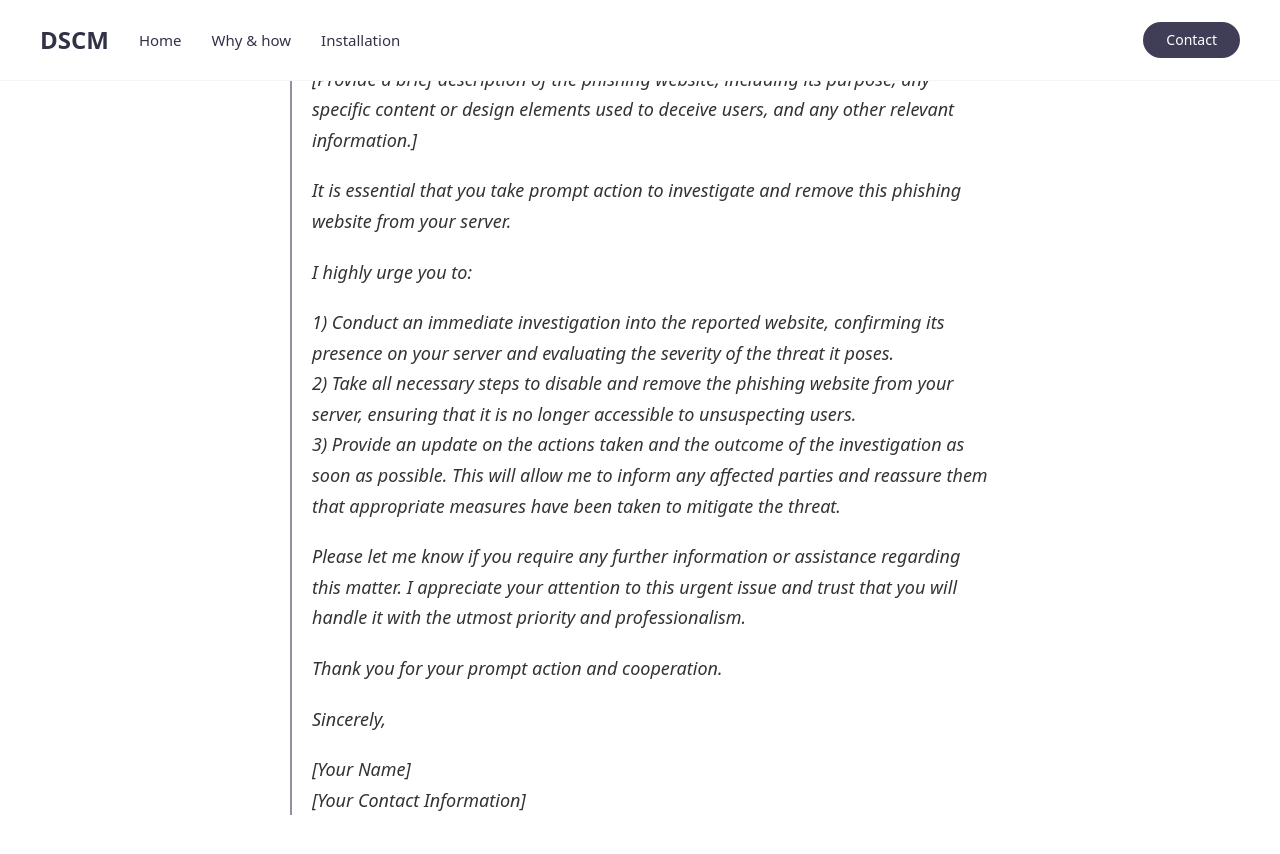
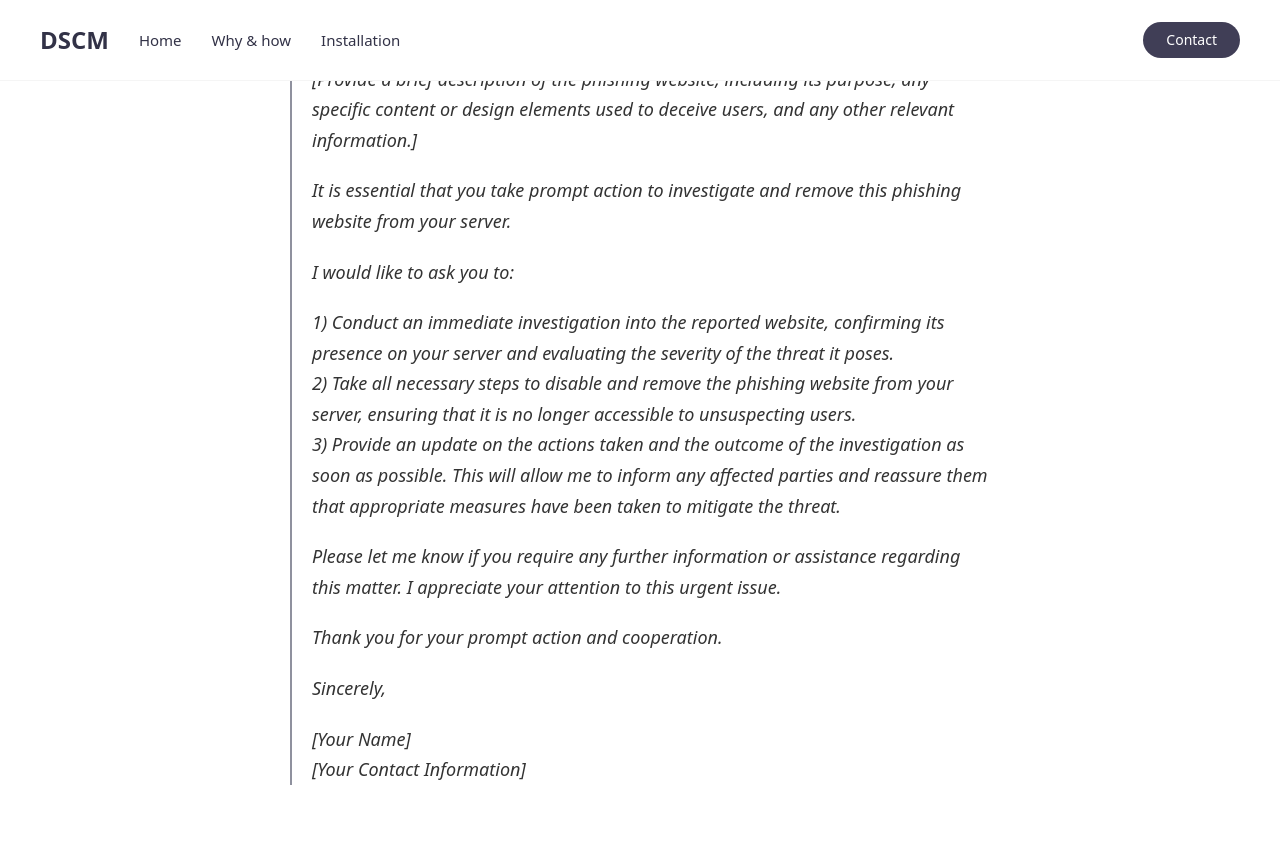
Before and after one commit to didsomeonecloneme/didsomeonecloneme.github.io, a Jekyll site: the page built from report-email-template.md, in a window 1280 px wide and 900 px high, scrolled down 642 px. Shown: the top 854 px of the window. Built offline with Jekyll 4.4.1, drawn with Linux system fonts in a browser that asks for light colours.

Commit message:
Update report-email-template.md

```diff
--- a/report-email-template.md
+++ b/report-email-template.md
@@ -27,13 +27,13 @@ description: This page contains an template that can be used to report a phishin
 >
 >It is essential that you take prompt action to investigate and remove this phishing website from your server.
 >
->I highly urge you to:
+>I would like to ask you to:
 >
 >1) Conduct an immediate investigation into the reported website, confirming its presence on your server and evaluating the severity of the threat it poses.<br />
 >2) Take all necessary steps to disable and remove the phishing website from your server, ensuring that it is no longer accessible to unsuspecting users.<br />
 >3) Provide an update on the actions taken and the outcome of the investigation as soon as possible. This will allow me to inform any affected parties and reassure them that appropriate measures have been taken to mitigate the threat.
 >
->Please let me know if you require any further information or assistance regarding this matter. I appreciate your attention to this urgent issue and trust that you will handle it with the utmost priority and professionalism.
+>Please let me know if you require any further information or assistance regarding this matter. I appreciate your attention to this urgent issue.
 >
 >Thank you for your prompt action and cooperation.
 >
```
